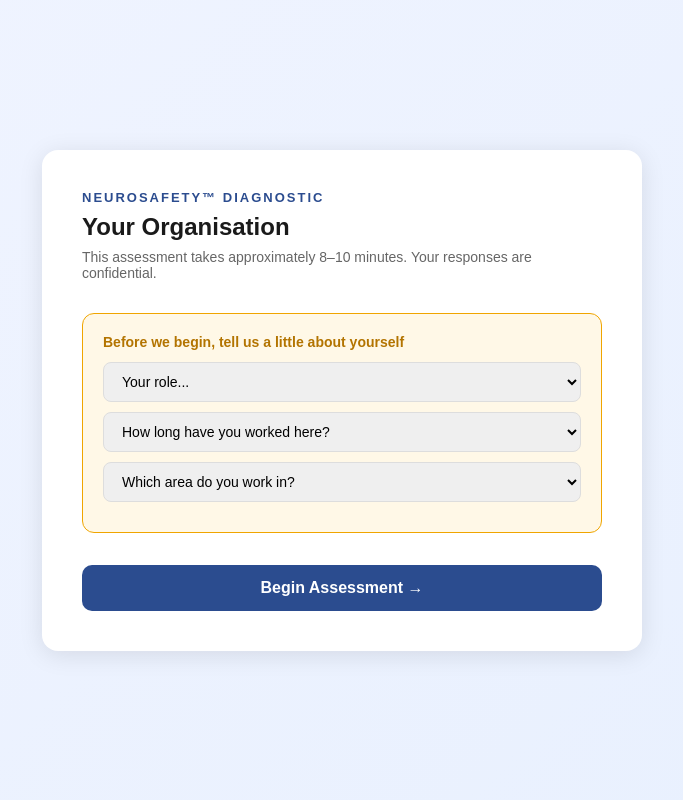
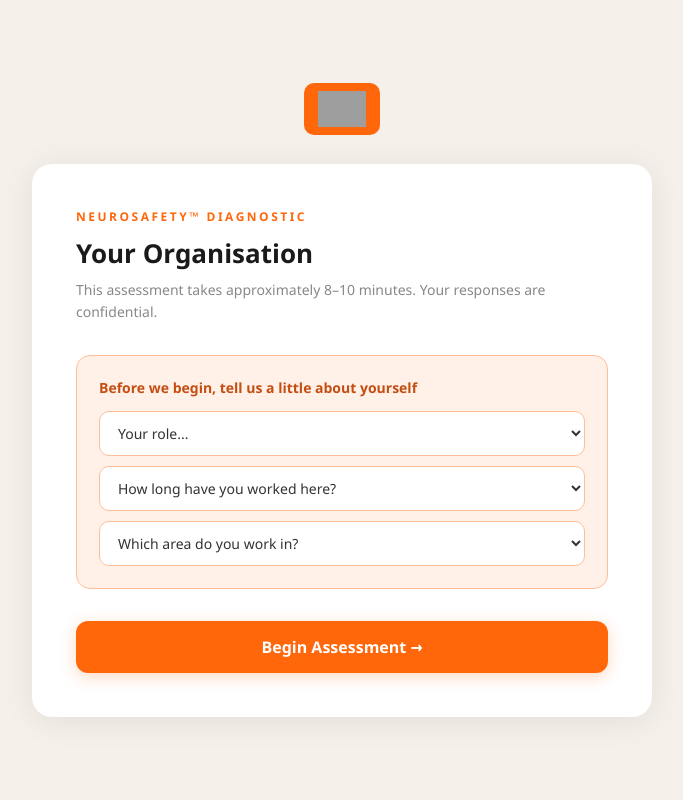
Before and after one commit to aiengineerquantristech-ui/CereViva, a FastAPI app: page /assess/1 in a window 1280 px wide. Shown: the whole page, without its empty margins (298-981 px from the left). Run offline with FastAPI, Linux system fonts and the light colour scheme; grey boxes are pictures that could not be loaded.

Commit message:
Update assessment form to CereViva brand colors

```diff
--- a/templates/index.html
+++ b/templates/index.html
@@ -5,87 +5,111 @@
     <meta name="viewport" content="width=device-width, initial-scale=1.0">
     <title>CereViva NeuroSafety™ Diagnostic</title>
     <style>
+        :root {
+            --brand-orange: #FF670A;
+            --brand-orange-dark: #C44E12;
+            --brand-beige: #F5F1EA;
+            --light-orange: #FFF0E8;
+            --white: #FFFFFF;
+            --black: #1a1a1a;
+        }
+
         * { margin: 0; padding: 0; box-sizing: border-box; }
 
         body {
-            font-family: Arial, sans-serif;
-            background: linear-gradient(135deg, #f0f4ff 0%, #e8f0fe 100%);
+            font-family: 'Segoe UI', Tahoma, Geneva, Verdana, sans-serif;
+            background: var(--brand-beige);
             min-height: 100vh;
             display: flex;
+            flex-direction: column;
             align-items: center;
             justify-content: center;
             padding: 20px;
         }
 
+        /* Logo header */
+        .top-logo {
+            margin-bottom: 24px;
+            text-align: center;
+        }
+        .top-logo img {
+            height: 52px;
+            background: var(--brand-orange);
+            padding: 8px 14px;
+            border-radius: 10px;
+        }
+
         .card {
-            background: white;
-            border-radius: 16px;
-            box-shadow: 0 4px 24px rgba(0,0,0,0.1);
-            max-width: 600px;
+            background: var(--white);
+            border-radius: 20px;
+            box-shadow: 0 4px 32px rgba(0,0,0,0.08);
+            max-width: 620px;
             width: 100%;
-            padding: 40px;
+            padding: 44px;
         }
 
         .brand {
-            font-size: 13px;
-            font-weight: 700;
-            color: #2B4C8F;
-            letter-spacing: 2px;
+            font-size: 12px;
+            font-weight: 800;
+            color: var(--brand-orange);
+            letter-spacing: 2.5px;
             text-transform: uppercase;
-            margin-bottom: 8px;
+            margin-bottom: 10px;
         }
 
         h1 {
-            font-size: 24px;
-            color: #1a1a1a;
+            font-size: 26px;
+            font-weight: 800;
+            color: var(--black);
             margin-bottom: 8px;
         }
 
         .subtitle {
             font-size: 14px;
-            color: #666;
+            color: #888;
             margin-bottom: 32px;
+            line-height: 1.6;
         }
 
+        /* Progress */
         .progress-bar {
             height: 6px;
-            background: #f0f0f0;
+            background: #eee;
             border-radius: 10px;
             margin-bottom: 8px;
         }
-
         .progress-fill {
             height: 6px;
-            background: #2B4C8F;
+            background: var(--brand-orange);
             border-radius: 10px;
             transition: width 0.3s ease;
         }
-
         .progress-text {
             font-size: 12px;
-            color: #999;
+            color: #aaa;
             margin-bottom: 24px;
             display: flex;
             justify-content: space-between;
         }
 
         .dimension-label {
-            font-size: 12px;
-            font-weight: 700;
-            color: #2B4C8F;
+            font-size: 11px;
+            font-weight: 800;
+            color: var(--brand-orange);
             text-transform: uppercase;
-            letter-spacing: 1px;
+            letter-spacing: 1.5px;
             margin-bottom: 12px;
         }
 
         .question-text {
             font-size: 18px;
-            font-weight: 600;
-            color: #1a1a1a;
-            line-height: 1.5;
+            font-weight: 700;
+            color: var(--black);
+            line-height: 1.55;
             margin-bottom: 28px;
         }
 
+        /* Answer options */
         .options {
             display: flex;
             flex-direction: column;
@@ -146,125 +170,139 @@
         .btn-back {
             background: none;
             border: none;
-            color: #999;
+            color: #aaa;
             font-size: 14px;
             cursor: pointer;
+            font-family: inherit;
         }
-
         .btn-back:hover { color: #666; }
 
         .btn-next {
-            background: #2B4C8F;
+            background: var(--brand-orange);
             color: white;
             border: none;
-            padding: 12px 28px;
+            padding: 13px 30px;
             border-radius: 10px;
             font-size: 15px;
-            font-weight: 600;
+            font-weight: 700;
             cursor: pointer;
             transition: background 0.2s;
+            font-family: inherit;
         }
+        .btn-next:hover { background: var(--brand-orange-dark); }
+        .btn-next:disabled { opacity: 0.35; cursor: not-allowed; }
 
-        .btn-next:hover { background: #1a3a6b; }
-        .btn-next:disabled { opacity: 0.4; cursor: not-allowed; }
-
+        /* Textarea */
         .textarea-field {
             width: 100%;
-            border: 2px solid #e8e8e8;
+            border: 2px solid #eee;
             border-radius: 12px;
             padding: 16px;
             font-size: 15px;
-            font-family: Arial, sans-serif;
+            font-family: inherit;
             color: #333;
             resize: none;
             outline: none;
+            background: var(--brand-beige);
             transition: border 0.2s;
         }
+        .textarea-field:focus { border-color: var(--brand-orange); background: white; }
 
-        .textarea-field:focus { border-color: #2B4C8F; }
+        /* Demographics section */
+        .demo-section {
+            background: var(--light-orange);
+            border: 1.5px solid #FFBE98;
+            border-radius: 14px;
+            padding: 22px;
+            margin-bottom: 24px;
+        }
+        .demo-section h3 {
+            font-size: 14px;
+            font-weight: 700;
+            color: var(--brand-orange-dark);
+            margin-bottom: 14px;
+        }
+        .demo-input {
+            width: 100%;
+            border: 1.5px solid #FFBE98;
+            border-radius: 10px;
+            padding: 11px 14px;
+            font-size: 14px;
+            margin-bottom: 10px;
+            outline: none;
+            background: white;
+            font-family: inherit;
+            color: #333;
+            cursor: pointer;
+            transition: border 0.2s;
+        }
+        .demo-input:focus { border-color: var(--brand-orange); }
+        .demo-input:last-child { margin-bottom: 0; }
+
+        .btn-start {
+            width: 100%;
+            background: var(--brand-orange);
+            color: white;
+            border: none;
+            padding: 15px;
+            border-radius: 12px;
+            font-size: 16px;
+            font-weight: 700;
+            cursor: pointer;
+            margin-top: 8px;
+            font-family: inherit;
+            transition: background 0.2s;
+            box-shadow: 0 4px 16px rgba(255,103,10,0.25);
+        }
+        .btn-start:hover { background: var(--brand-orange-dark); }
+
+        /* Submit / Done */
+        .submit-card { text-align: center; }
 
         .submit-icon {
-            width: 64px;
-            height: 64px;
-            background: #e8f5e9;
+            width: 68px;
+            height: 68px;
+            background: var(--light-orange);
             border-radius: 50%;
             display: flex;
             align-items: center;
             justify-content: center;
             margin: 0 auto 20px;
-            font-size: 28px;
+            font-size: 30px;
+            border: 2px solid #FFBE98;
         }
 
-        .submit-card { text-align: center; }
-
         .info-box {
-            background: #f0f4ff;
-            border-radius: 12px;
-            padding: 16px 20px;
+            background: var(--light-orange);
+            border: 1.5px solid #FFBE98;
+            border-radius: 14px;
+            padding: 18px 22px;
             text-align: left;
             margin: 20px 0;
         }
-
         .info-box p {
             font-size: 13px;
-            font-weight: 700;
-            color: #2B4C8F;
-            margin-bottom: 8px;
+            font-weight: 800;
+            color: var(--brand-orange);
+            margin-bottom: 10px;
+            text-transform: uppercase;
+            letter-spacing: 0.5px;
         }
-
         .info-box ol {
-            font-size: 13px;
-            color: #2B4C8F;
+            font-size: 14px;
+            color: #555;
             padding-left: 18px;
         }
-
-        .info-box ol li { margin-bottom: 4px; }
-
-        .demo-section {
-            background: #fff8e7;
-            border: 1px solid #f0a500;
-            border-radius: 12px;
-            padding: 20px;
-            margin-bottom: 24px;
-        }
-
-        .demo-section h3 {
-            font-size: 14px;
-            color: #b37400;
-            margin-bottom: 12px;
-        }
-
-        .demo-input {
-            width: 100%;
-            border: 1px solid #ddd;
-            border-radius: 8px;
-            padding: 10px 14px;
-            font-size: 14px;
-            margin-bottom: 10px;
-            outline: none;
-        }
-
-        .demo-input:focus { border-color: #2B4C8F; }
-
-        .btn-start {
-            width: 100%;
-            background: #2B4C8F;
-            color: white;
-            border: none;
-            padding: 14px;
-            border-radius: 10px;
-            font-size: 16px;
-            font-weight: 600;
-            cursor: pointer;
-            margin-top: 8px;
-        }
-
-        .btn-start:hover { background: #1a3a6b; }
-
-        select.demo-input { cursor: pointer; }
+        .info-box ol li { margin-bottom: 6px; line-height: 1.5; }
     </style>
 </head>
 <body>
+
+<!-- Top Logo -->
+<div class="top-logo">
+    <img src="https://ceravive.digitalblocs.com/wp-content/uploads/2026/05/logo-1-2.png" alt="CereViva Logo">
+</div>
+
 <div class="card" id="app">
 
     <!-- Step 0: Demographics -->
```
Also changed, not shown: other parts of templates/index.html (+19 -24 lines). Lines whose indentation alone changed are shown as unchanged.
